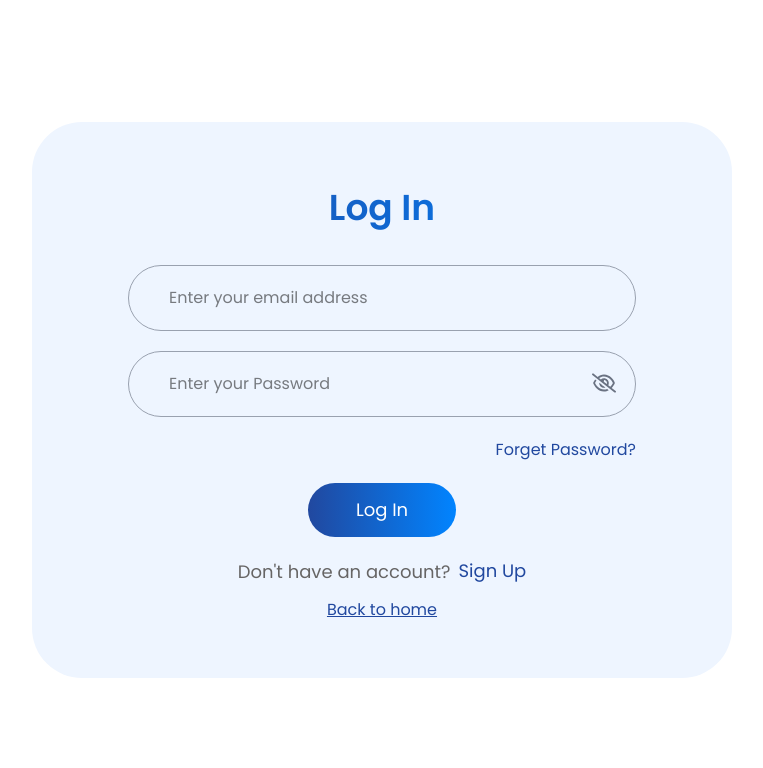
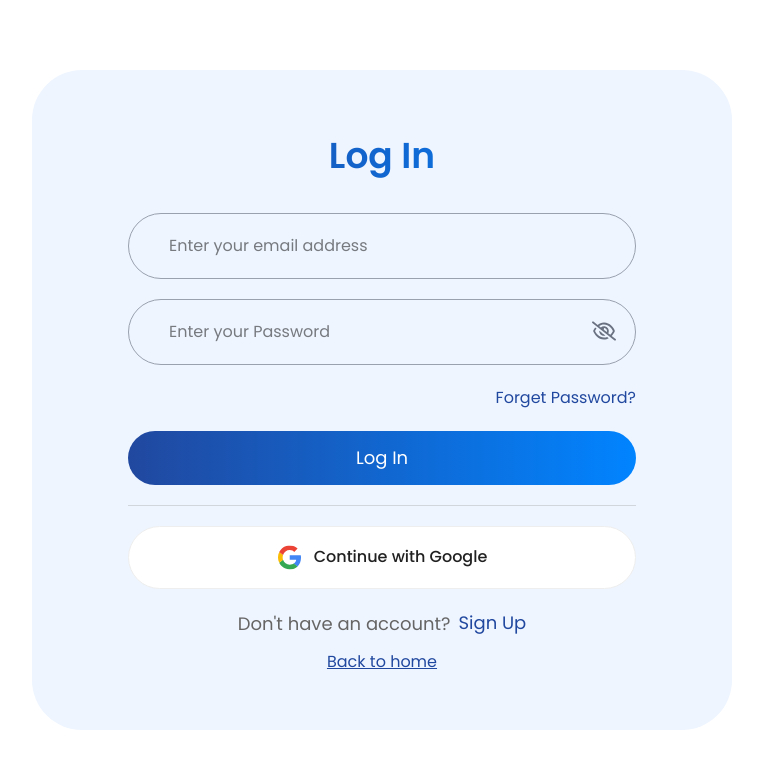
Before and after one commit to towfiqislambd/job-minds, a Next.js app: page /auth/login in a window 1280 px wide. Shown: the top 768 px of the page, without its empty margins (258-1021 px from the left). Built offline with nearby package versions, Linux system fonts and the light colour scheme; no server answers.

Commit message:
added login home page

```diff
--- a/src/Shared/Navbar.tsx
+++ b/src/Shared/Navbar.tsx
@@ -1,21 +1,21 @@
 "use client";
-import { SiteLogo, WhiteDot } from "@/Components/SvgContainer/SvgContainer";
+import Image from "next/image";
 import { Link } from "react-scroll";
+import useAuth from "@/Hooks/useAuth";
+import { FaUser } from "react-icons/fa";
+import { FaBars } from "react-icons/fa6";
+import { RxCross2 } from "react-icons/rx";
+import { MdLogout } from "react-icons/md";
 import { useRouter } from "next/navigation";
 import { useEffect, useState } from "react";
-import { FaBars } from "react-icons/fa6";
-import { RxCross2 } from "react-icons/rx";
+import { CgSpinnerTwo } from "react-icons/cg";
+import ReactFlagsSelect from "react-flags-select";
+import { IoSettingsOutline } from "react-icons/io5";
+import { Loader } from "@/Components/Loader/Loader";
 import Container from "@/Components/Common/Container";
 import { useLogout, useSiteSettings } from "@/Hooks/api/auth_api";
-import Image from "next/image";
-import { Loader } from "@/Components/Loader/Loader";
+import { SiteLogo, WhiteDot } from "@/Components/SvgContainer/SvgContainer";
 import { useTranslation } from "@/Provider/TranslationProvider/TranslationContext";
-import ReactFlagsSelect from "react-flags-select";
-import useAuth from "@/Hooks/useAuth";
-import { FaUser } from "react-icons/fa";
-import { MdLogout } from "react-icons/md";
-import { IoSettingsOutline } from "react-icons/io5";
-import { CgSpinnerTwo } from "react-icons/cg";
 
 const Navbar = () => {
   const { user } = useAuth();
@@ -273,7 +273,7 @@ const Navbar = () => {
               ) : (
                 <button
                   onClick={() => {
-                    router.push("/auth/home");
+                    router.push("/auth/login");
                   }}
                   className="hidden xl:block primary-btn !py-2.5 !text-lg"
                 >
@@ -393,7 +393,7 @@ const Navbar = () => {
           ) : (
             <button
               onClick={() => {
-                router.push("/auth/home");
+                router.push("/auth/login");
               }}
               className="primary-btn !py-2.5 block w-full"
             >
--- a/src/app/auth/home/page.tsx
+++ b/src/app/auth/home/page.tsx
@@ -56,12 +56,12 @@ const Page = () => {
           </button>
 
           {/* Apple Login */}
-          {/* <div className="py-3 md:py-4.5 bg-white rounded-[50px] cursor-pointer border border-[#eee] flex gap-3 items-center justify-center">
+          <div className="py-3 md:py-4.5 bg-white rounded-[50px] cursor-pointer border border-[#eee] flex gap-3 items-center justify-center">
             <AppleLogo />
             <p className="leading-[140%] font-medium text-black-gray text-sm md:text-base">
               Continue with Apple
             </p>
-          </div> */}
+          </div>
 
           {/* Or */}
           <div className="flex gap-5 items-center">
--- a/src/app/auth/login/page.tsx
+++ b/src/app/auth/login/page.tsx
@@ -1,11 +1,15 @@
 "use client";
-import { useLogin } from "@/Hooks/api/auth_api";
+import axios from "axios";
 import Link from "next/link";
 import { useState } from "react";
+import { LuEye } from "react-icons/lu";
 import { useForm } from "react-hook-form";
 import { CgSpinnerTwo } from "react-icons/cg";
-import { LuEye } from "react-icons/lu";
+import { useLogin } from "@/Hooks/api/auth_api";
 import { FaRegEyeSlash } from "react-icons/fa6";
+import { useGoogleLogin } from "@react-oauth/google";
+import { useGoogleLoginFunc } from "@/Hooks/api/auth_api";
+import { GoogleLogo } from "@/Components/SvgContainer/SvgContainer";
 
 type formData = {
   email: string;
@@ -13,12 +17,14 @@ type formData = {
 };
 
 const page = () => {
-  // Mutation
-  const { mutateAsync: loginMutation, isPending } = useLogin();
-
   // State
   const [showPassword, setShowPassword] = useState<boolean>(false);
 
+  // Mutation
+  const { mutateAsync: loginMutation, isPending } = useLogin();
+  const { mutateAsync: googleLoginMutation } = useGoogleLoginFunc();
+
+  // Form Data
   const {
     register,
     handleSubmit,
@@ -29,6 +35,29 @@ const page = () => {
     await loginMutation(data);
   };
 
+  // Google Login
+  const handleGoogleLogin = useGoogleLogin({
+    onSuccess: async tokenResponse => {
+      const token = tokenResponse.access_token;
+      const { data } = await axios.get(
+        `${process.env.NEXT_PUBLIC_GOOGLE_URL}/oauth2/v2/userinfo`,
+        {
+          headers: { Authorization: `Bearer ${token}` },
+        }
+      );
+
+      const updatedData = {
+        token,
+        provider: "google",
+        username: data?.name,
+        email: data?.email,
+        avatar: data?.picture,
+      };
+
+      await googleLoginMutation(updatedData);
+    },
+  });
+
   return (
     <form
       onSubmit={handleSubmit(onSubmit)}
@@ -37,7 +66,7 @@ const page = () => {
       <div className="auth_box">
         <h2 className="auth-heading">Log In</h2>
 
-        <div className="flex flex-col gap-y-4 md:gap-y-5 3xl:gap-y-7">
+        <div className="flex flex-col gap-y-4 md:gap-y-5 3xl:gap-y-6">
           {/* Email */}
           <div>
             <input
@@ -89,7 +118,9 @@ const page = () => {
           <button
             disabled={isPending}
             type="submit"
-            className={`auth-btn ${isPending && "!cursor-not-allowed"}`}
+            className={`auth-btn !w-full !block ${
+              isPending && "!cursor-not-allowed"
+            }`}
           >
             {isPending ? (
               <div className="flex gap-2 items-center">
@@ -99,6 +130,20 @@ const page = () => {
             ) : (
               "Log In"
             )}
+          </button>
+
+          <hr className="text-gray-300" />
+
+          {/* Google Login */}
+          <button
+            type="button"
+            onClick={() => handleGoogleLogin()}
+            className="py-2.5 md:py-4.5 bg-white rounded-[50px] cursor-pointer border border-[#eee] flex gap-3 items-center justify-center"
+          >
+            <GoogleLogo />
+            <p className="leading-[140%] font-medium text-black-gray text-sm md:text-base">
+              Continue with Google
+            </p>
           </button>
 
           {/* Don't have an account */}
--- a/src/app/dashboard/layout.tsx
+++ b/src/app/dashboard/layout.tsx
@@ -11,23 +11,23 @@ import {
   NotificationSvg,
   SearchSvg,
 } from "@/Components/SvgContainer/SvgContainer";
-import { RiNotificationOffLine } from "react-icons/ri";
-import PrivateLayout from "@/Private/PrivateLayout";
+import moment from "moment";
 import Link from "next/link";
-import { usePathname, useRouter } from "next/navigation";
+import Image from "next/image";
+import useAuth from "@/Hooks/useAuth";
+import { FaBars } from "react-icons/fa6";
+import { RxCross2 } from "react-icons/rx";
 import { useEffect, useState } from "react";
-import { FaBars, FaUser } from "react-icons/fa6";
-import ReactFlagsSelect from "react-flags-select";
-import { useTranslation } from "@/Provider/TranslationProvider/TranslationContext";
-import { RxCross2 } from "react-icons/rx";
-import { MdLogout, MdOutlineNotificationsActive } from "react-icons/md";
 import { CgSpinnerTwo } from "react-icons/cg";
 import { useLogout } from "@/Hooks/api/auth_api";
-import Image from "next/image";
-import useAuth from "@/Hooks/useAuth";
+import ReactFlagsSelect from "react-flags-select";
 import { IoSettingsOutline } from "react-icons/io5";
+import PrivateLayout from "@/Private/PrivateLayout";
+import { RiNotificationOffLine } from "react-icons/ri";
+import { usePathname, useRouter } from "next/navigation";
 import { useAllNotifications } from "@/Hooks/api/dashboard_api";
-import moment from "moment";
+import { MdLogout, MdOutlineNotificationsActive } from "react-icons/md";
+import { useTranslation } from "@/Provider/TranslationProvider/TranslationContext";
 
 const navLinks = [
   {
@@ -74,83 +74,25 @@ const navLinks = [
   },
 ];
 
-const notificationData = [
-  {
-    id: 1,
-    userProfile: "https://i.ibb.co.com/BH922QRG/profile.jpg",
-    title: "New Property Alert!",
-    duration: "2 second ago",
-  },
-  {
-    id: 2,
-    userProfile: "https://i.ibb.co.com/BH922QRG/profile.jpg",
-    title: "New Property Alert!",
-    duration: "2 days ago",
-  },
-  {
-    id: 3,
-    userProfile: "https://i.ibb.co.com/BH922QRG/profile.jpg",
-    title: "New Property Alert!",
-    duration: "1/11/2025",
-  },
-  {
-    id: 4,
-    userProfile: "https://i.ibb.co.com/BH922QRG/profile.jpg",
-    title: "New Property Alert!",
-    duration: "5 second ago",
-  },
-  {
-    id: 5,
-    userProfile: "https://i.ibb.co.com/BH922QRG/profile.jpg",
-    title: "New Property Alert!",
-    duration: "5 hours ago",
-  },
-  {
-    id: 6,
-    userProfile: "https://i.ibb.co.com/BH922QRG/profile.jpg",
-    title: "New Property Alert!",
-    duration: "2 second ago",
-  },
-  {
-    id: 7,
-    userProfile: "https://i.ibb.co.com/BH922QRG/profile.jpg",
-    title: "New Property Alert!",
-    duration: "3 days ago",
-  },
-  {
-    id: 8,
-    userProfile: "https://i.ibb.co.com/BH922QRG/profile.jpg",
-    title: "New Property Alert!",
-    duration: "4 second ago",
-  },
-  {
-    id: 9,
-    userProfile: "https://i.ibb.co.com/BH922QRG/profile.jpg",
-    title: "New Property Alert!",
-    duration: "2 minutes ago",
-  },
-  {
-    id: 10,
-    userProfile: "https://i.ibb.co.com/BH922QRG/profile.jpg",
-    title: "New Property Alert!",
-    duration: "8 second ago",
-  },
-];
-
 export default function DashboardLayout({
   children,
 }: {
   children: React.ReactNode;
 }) {
+  // Hooks
+  const pathname = usePathname();
+  const router = useRouter();
   const { user } = useAuth();
   const { changeLanguage } = useTranslation();
+
+  // States
+  const [open, setOpen] = useState<boolean>(false);
   const [selectedCountry, setSelectedCountry] = useState("US");
-  const pathname = usePathname();
-  const router = useRouter();
-  const [open, setOpen] = useState<boolean>(false);
   const [notification, setNotification] = useState<boolean>(false);
+  const [openPopup, setOpenPopup] = useState<boolean>(false);
+
+  // Mutation & Query
   const { mutate: logoutMutation, isPending } = useLogout();
-  const [openPopup, setOpenPopup] = useState(false);
   const { data: allNotifications, isLoading } = useAllNotifications();
 
   useEffect(() => {
@@ -297,7 +239,9 @@ export default function DashboardLayout({
                   ) : (
                     <p className="text-center py-7 text-gray-600 flex flex-col gap-3 lg:gap-5 justify-center items-center">
                       <RiNotificationOffLine className="text-4xl lg:text-5xl" />
-                      <span className="text-sm lg:text-base">No Notifications found!!</span>
+                      <span className="text-sm lg:text-base">
+                        No Notifications found!!
+                      </span>
                     </p>
                   )}
                 </div>
@@ -474,7 +418,7 @@ export default function DashboardLayout({
                   </div>
                 ) : (
                   <p className="flex gap-1 items-center">
-                    <MdLogout />
+                    <MdLogout className="text-lg" />
                     Sign Out
                   </p>
                 )}
```
